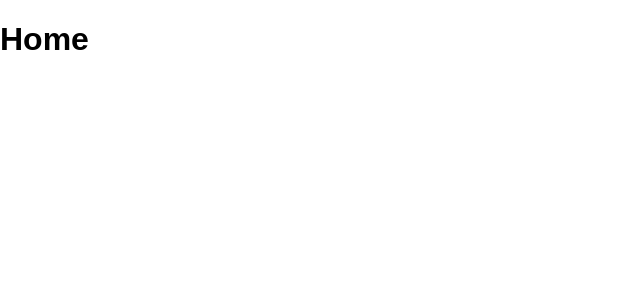
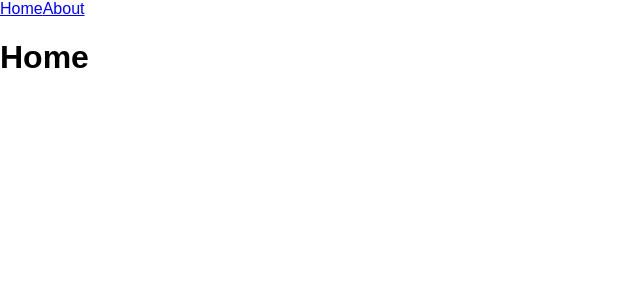
Before and after one commit to thehig/cainthus-codeinterview, a React (Create React App) app: page / in a window 1280 px wide. Shown: the top 300 px of the page, without its empty margins (0-640 px from the left). Built offline with nearby package versions, Linux system fonts and the light colour scheme.

Commit message:
Add nav links

```diff
--- a/src/App.jsx
+++ b/src/App.jsx
@@ -1,17 +1,29 @@
 import React from 'react';
-import { BrowserRouter as Router, Route, Switch } from 'react-router-dom';
+import { BrowserRouter as Router, Route, Switch, Link } from 'react-router-dom';
 
 import './App.css';
 
+const Links = () => (
+  <nav>
+    <Link to="/">Home</Link>
+    <Link to="/about">About</Link>
+  </nav>
+);
+
 const Home = () => <h1>Home</h1>;
+const About = () => <h1>About</h1>;
 const NotFound = () => <h1>NotFound</h1>;
 
 const App = () => (
   <Router>
-    <Switch>
-      <Route exact path="/" component={Home} />
-      <Route path="/*" component={NotFound} />
-    </Switch>
+    <div>
+      <Links />
+      <Switch>
+        <Route exact path="/" component={Home} />
+        <Route path="/about" component={About} />
+        <Route path="/*" component={NotFound} />
+      </Switch>
+    </div>
   </Router>
 );
 
```
